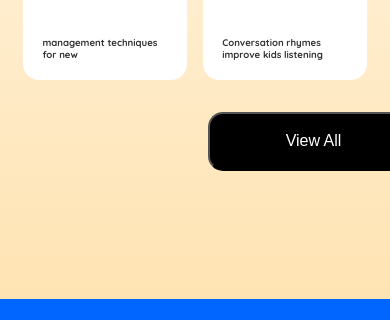
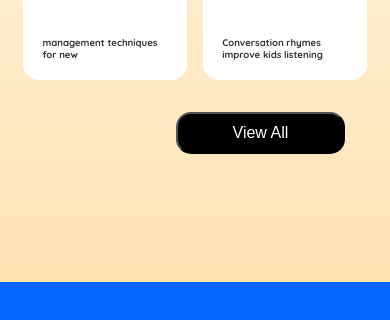
Before and after one commit to amittahasilder/b11-assinment-part-2, a plain HTML site: page index.html in a window 390 px wide. Shown: the part 3212-3532 px from the top of the page. Drawn offline with Linux system fonts and the light colour scheme.

Commit message:
added style.css

```diff
--- a/style/style.css
+++ b/style/style.css
@@ -573,7 +573,9 @@ a.violet{
     grid-template-columns: repeat(2, 2fr);
 }
 .btn-primary-1{
-    margin-left: 13rem;
+    margin-left: 11rem;
+    height: 5vh;
+    width:20vh ;
 }
 
 .arrow-buttons{
```
